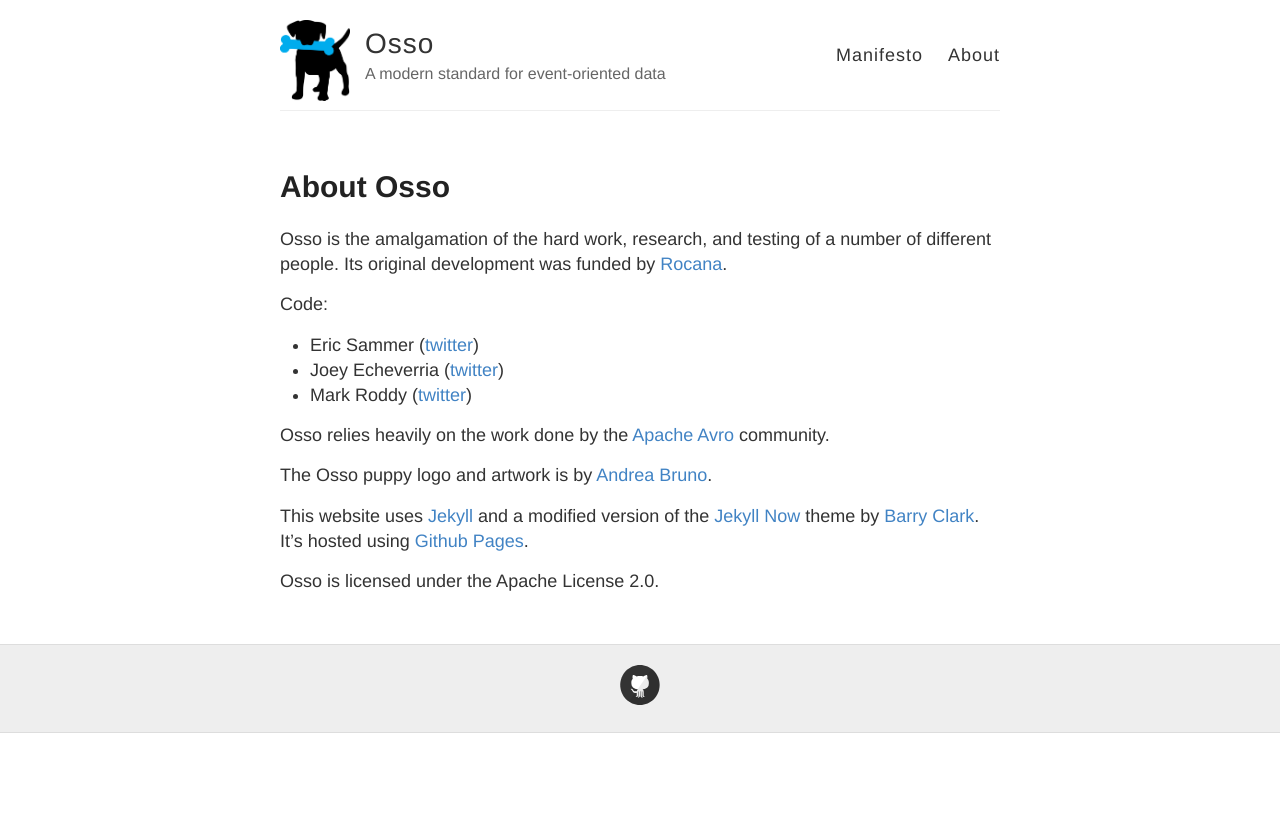
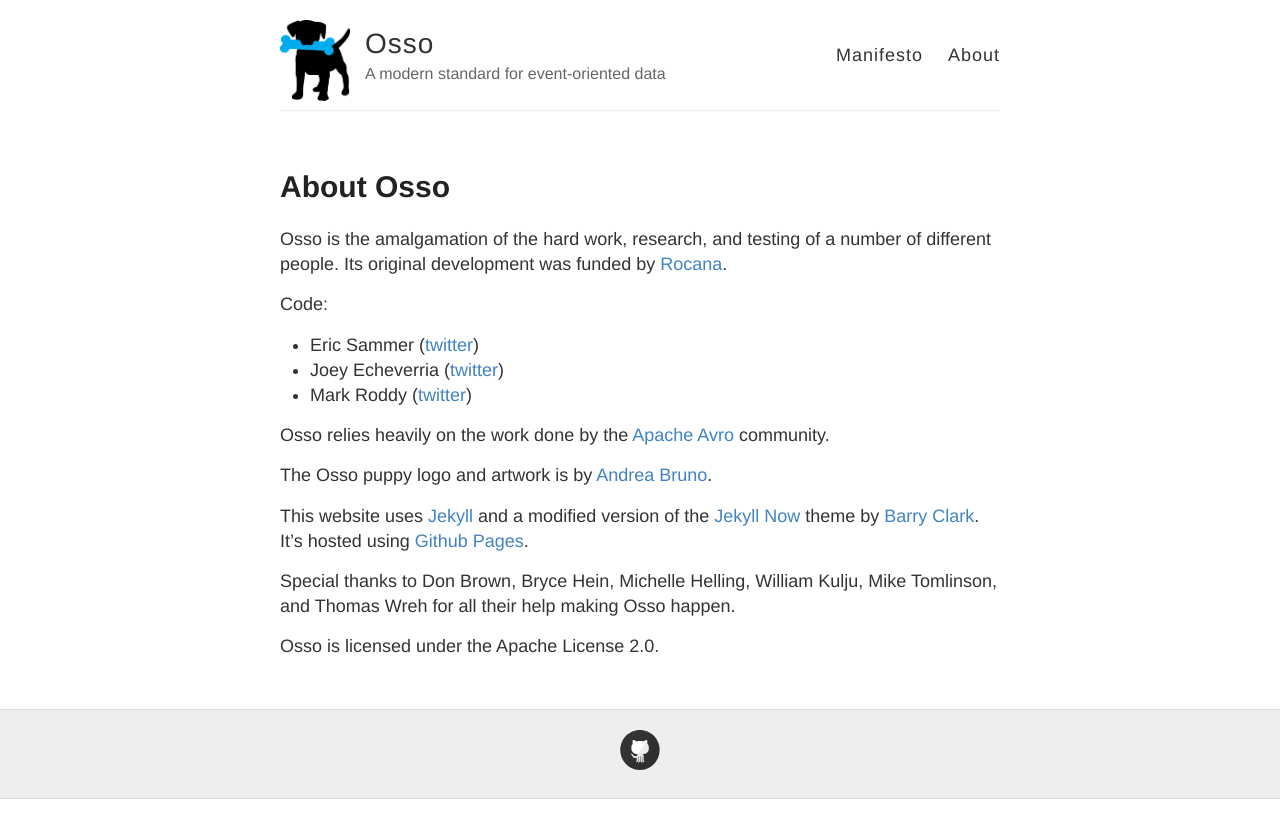
Before and after one commit to osso-project/osso-project.github.com, a Jekyll site: the page built from about.md, in a window 1280 px wide. Shown: the top 838 px of the page. Built offline with Jekyll 4.4.1, drawn with Linux system fonts in a browser that asks for light colours; nearby versions of some CDN libraries.

Commit message:
Added special thanks to about.

```diff
--- a/about.md
+++ b/about.md
@@ -20,6 +20,9 @@
 [Jekyll Now][jekyll-now] theme by [Barry Clark][github-bclark]. It's hosted
 using [Github Pages][github-pages].
 
+Special thanks to Don Brown, Bryce Hein, Michelle Helling, William Kulju,
+Mike Tomlinson, and Thomas Wreh for all their help making Osso happen.
+
 Osso is licensed under the Apache License 2.0.
 
 [rocana]: http://www.rocana.com/
```
